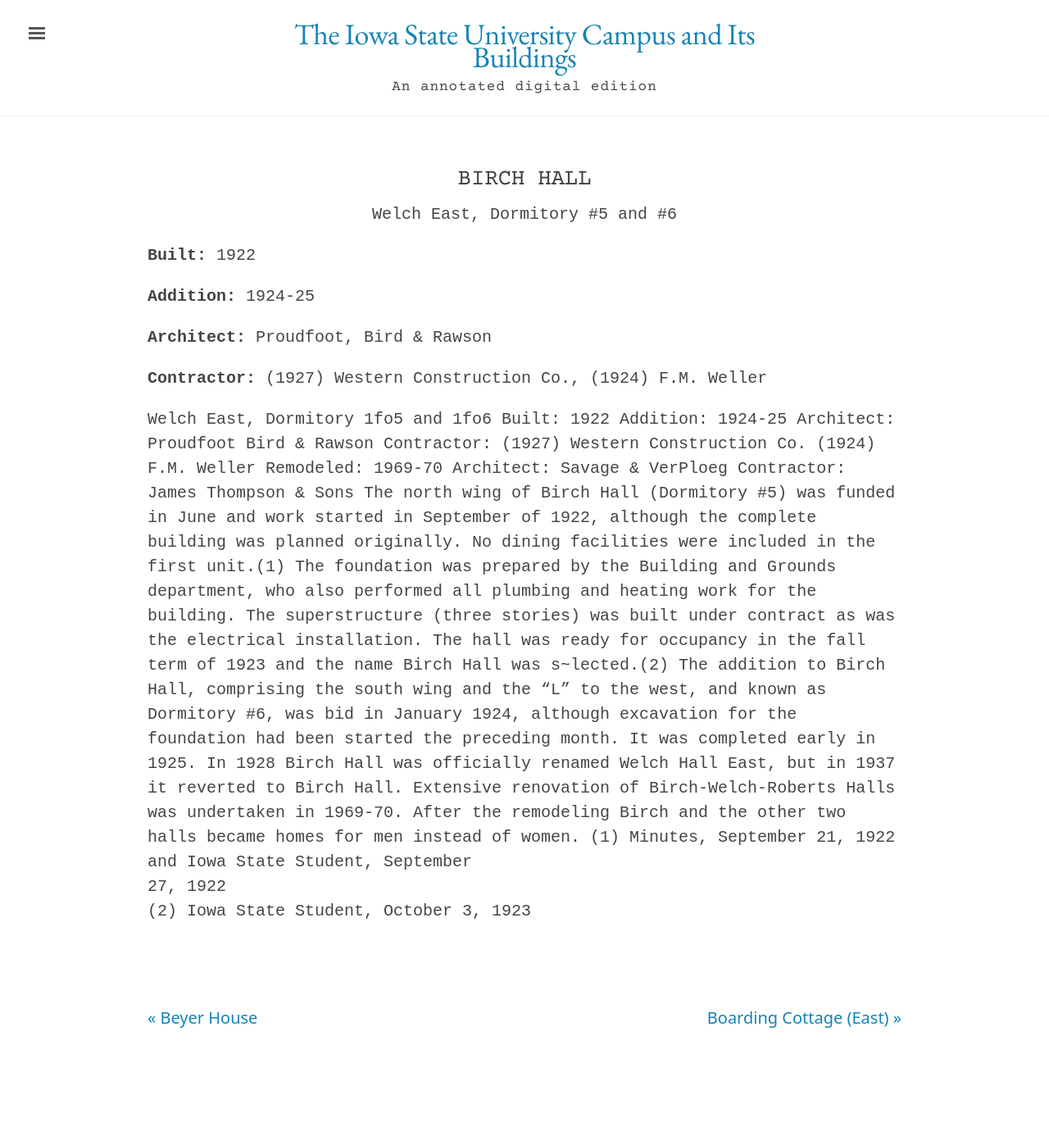
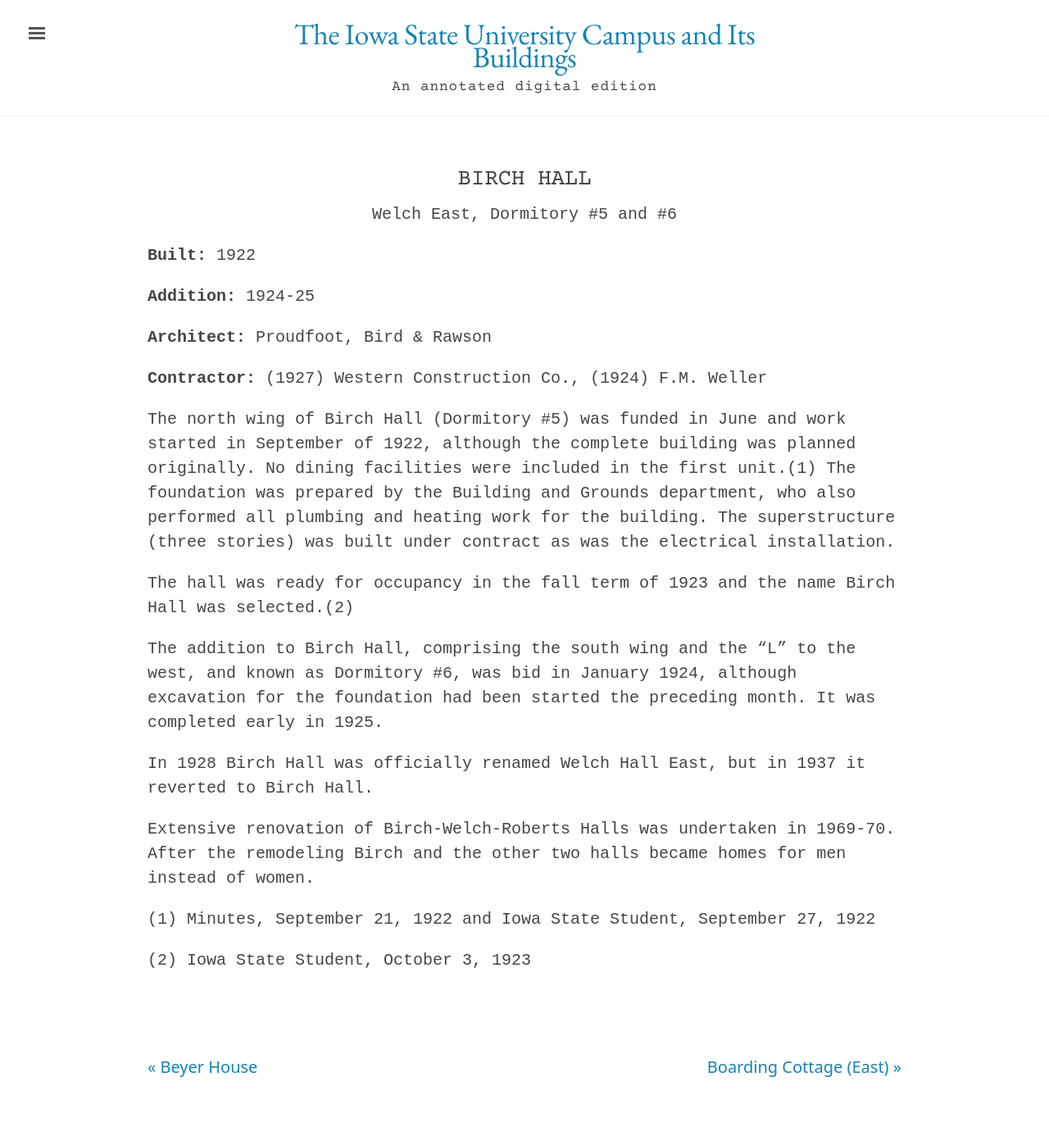
Before and after one commit to emanderson811/day-edition, a Jekyll site: the page built from _texts/buildings/022day-birch-hall.md, in a window 1280 px wide. Shown: the whole page at 82% size. Built offline with Jekyll 4.4.1, drawn with Linux system fonts in a browser that asks for light colours; before the commit the page ends 1337 px from its top, so only the background shows below that.

Commit message:
Update 022day-birch-hall.md

```diff
--- a/_texts/buildings/022day-birch-hall.md
+++ b/_texts/buildings/022day-birch-hall.md
@@ -17,14 +17,16 @@
 publication-date: 1980
 ---
 
-Welch East, Dormitory 1fo5 and 1fo6
-Built: 1922 Addition: 1924-25 Architect: Proudfoot Bird & Rawson Contractor: (1927) Western Construction Co.
-(1924) F.M. Weller Remodeled: 1969-70 Architect: Savage & VerPloeg Contractor: James Thompson & Sons
 The north wing of Birch Hall (Dormitory #5) was funded in June and work started in September of 1922, although the complete building was planned originally. No dining facilities were included in the first unit.(1) The foundation was prepared by the Building and Grounds department, who also performed all plumbing and heating work for the building. The superstructure (three stories) was built under contract as was the electrical installation.
-The hall was ready for occupancy in the fall term of 1923 and the name Birch Hall was s~lected.(2)
+
+The hall was ready for occupancy in the fall term of 1923 and the name Birch Hall was selected.(2)
+
 The addition to Birch Hall, comprising the south wing and the "L" to the west, and known as Dormitory #6, was bid in January 1924, although excavation for the foundation had been started the preceding month. It was completed early in 1925.
+
 In 1928 Birch Hall was officially renamed Welch Hall East, but in 1937 it reverted to Birch Hall.
+
 Extensive renovation of Birch-Welch-Roberts Halls was undertaken in 1969-70. After the remodeling Birch and the other two halls became homes for men instead of women.
-(1)  Minutes, September 21,  1922 and Iowa State Student, September
-27, 1922
+
+(1)  Minutes, September 21,  1922 and Iowa State Student, September 27, 1922
+
 (2)  Iowa State Student, October 3,  1923
```
